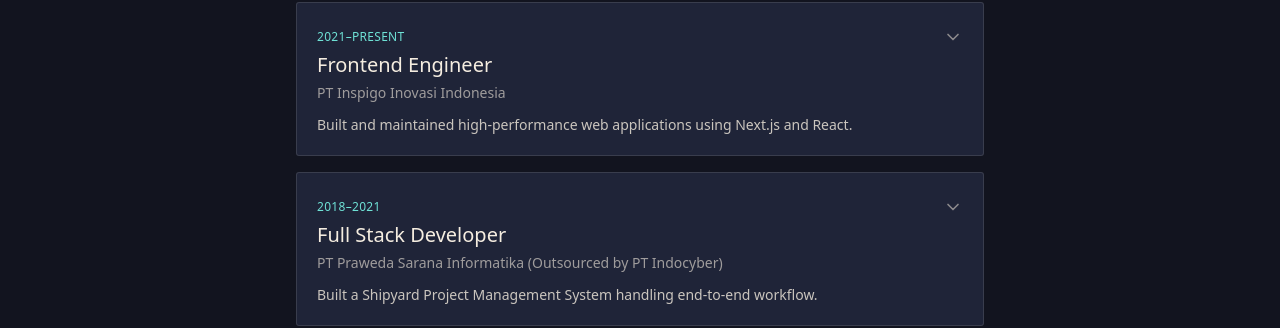
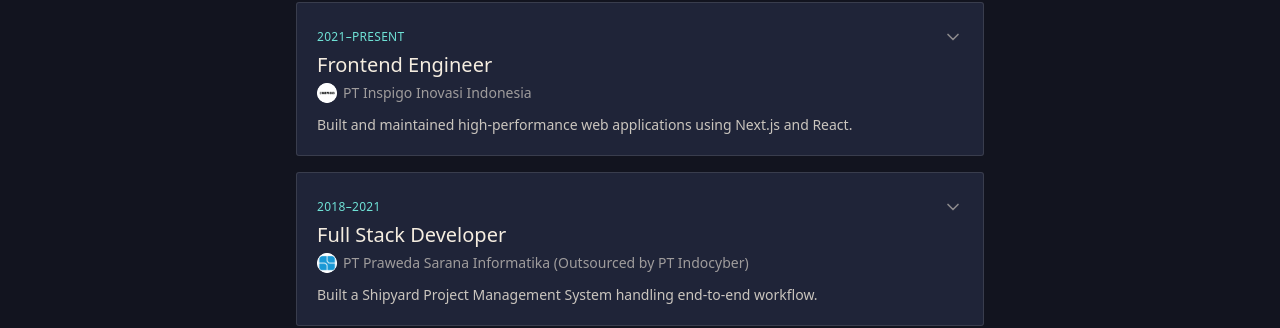
Before and after one commit to saepulmalik27/my-profile, a Next.js app in the folder apps/portfolio/: page /career in a window 1280 px wide. Shown: the part 384-712 px from the top of the page. Built offline with nearby package versions, Linux system fonts and the light colour scheme.

Commit message:
feat: init portfolio

```diff
--- a/apps/portfolio/components/career/career-card.tsx
+++ b/apps/portfolio/components/career/career-card.tsx
@@ -2,10 +2,17 @@
 
 import { ChevronDown } from 'lucide-react';
 import { motion } from 'framer-motion';
+import Image from 'next/image';
 import Link from 'next/link';
 import { useState } from 'react';
 import type { CareerEntry } from '../../content/types';
 import { TECH_ICONS } from './tech-icons';
+
+const COMPANY_LOGOS: Record<string, string> = {
+  inspigo: '/assets/logo/inspigo.png',
+  praweda: '/assets/logo/praweda.png',
+  indocyber: '/assets/logo/iglo.png',
+};
 
 // Ticket 08: expandable card per role — collapsed shows role/company/dates
 // + top highlight, expands to the full achievement list and tech tags.
@@ -19,6 +26,7 @@
   caseStudyTitles: Record<string, string>;
 }) {
   const [open, setOpen] = useState(false);
+  const logo = COMPANY_LOGOS[entry.id];
 
   return (
     <motion.div
@@ -46,7 +54,20 @@
           <h3 className="mt-1 font-display text-xl font-medium text-foreground">
             {entry.role}
           </h3>
-          <p className="mt-1 text-sm text-foreground/60">{entry.company}</p>
+          <p className="mt-1 flex items-center gap-1.5 text-sm text-foreground/60">
+            {logo && (
+              <span className="inline-flex h-5 w-5 flex-none items-center justify-center overflow-hidden rounded-full bg-white">
+                <Image
+                  src={logo}
+                  alt=""
+                  width={20}
+                  height={20}
+                  className="h-full w-full object-cover"
+                />
+              </span>
+            )}
+            {entry.company}
+          </p>
           <p className="mt-3 text-sm text-foreground/80">
             {entry.topHighlight}
           </p>
```
